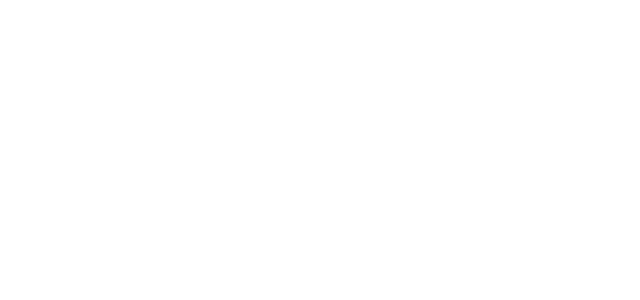
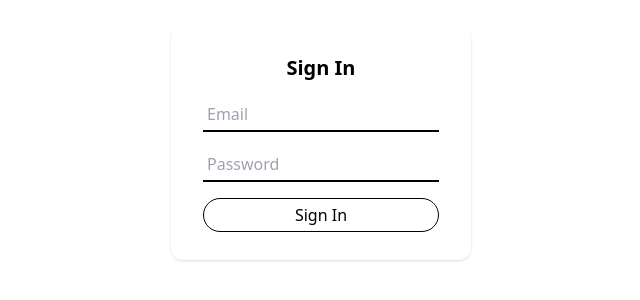
Before and after one commit to RaphaelWright/amalitech-todo, a React (Vite) app: page /login in a window 1280 px wide. Before the commit this address had no page. Shown: the part 166-466 px from the top of the page, without its empty margins (319-959 px from the left). Built offline with nearby package versions, Linux system fonts and the light colour scheme.

Commit message:
integration

```diff
--- a/src/App.jsx
+++ b/src/App.jsx
@@ -1,12 +1,16 @@
 import { BrowserRouter, Routes, Route } from 'react-router-dom'
 import Details from './pages/Details'
 import TodoPage from './pages/TodoPage'
+import SignUp from './pages/SignUp'
+import Login from './pages/Login'
 
 function App() {
   return (
     <BrowserRouter>
       <Routes>
-        <Route path="/" element={<TodoPage />} />
+        <Route path="/" element={<SignUp />} />
+        <Route path="/todo" element={<TodoPage />} />
+        <Route path="/login" element={<Login />} />
         <Route path="/details/:id" element={<Details/>} />
       </Routes>
     </BrowserRouter>
--- /dev/null
+++ b/src/pages/Login.jsx
@@ -0,0 +1,89 @@
+import { useState } from "react";
+import { useNavigate } from "react-router-dom";
+
+const Login = () => {
+  const [email, setEmail] = useState("");
+  const [password, setPassword] = useState("");
+  const [loading, setLoading] = useState(false);
+  const navigate = useNavigate();
+
+
+  function validateEmail(email) {
+    const re = /\S+@\S+\.\S+/;
+    return re.test(email);
+  }
+
+  const handleSubmit =async (e) => {
+    e.preventDefault();
+
+    if (!validateEmail(email)) {
+      alert("Invalid Email");
+      return;
+    }
+
+    setLoading(true);
+
+
+    try {
+
+      const login_response = await fetch('https://user-auth-server.onrender.com/api/v1/user/login', {
+        method: "POST",
+        headers: {
+          "Content-Type": "application/json",
+        },
+        body: JSON.stringify({email, password}),
+      });
+
+      const data = await login_response.json();
+
+      if (!login_response.ok) {
+        throw new Error(data.message || 'Login Failed');
+      }
+
+      localStorage.setItem("token", data.token);
+
+      navigate('/todo')
+
+    } catch (err) {
+      console.log(err.message || 'Login was not successful');
+    } finally {
+      setLoading(false);
+    }
+  };
+
+
+
+  return (
+    <div className = "flex justify-center mt-48">
+
+      <form onSubmit={handleSubmit} className="w-[300px] shadow shadow-orange-400 rounded-xl px-8 py-7 space-y-4 hover:scale-110 transform transition duration-300">
+        <h1 className=" flex justify-center font-bold text-xl mb-2">Sign In</h1>
+
+
+        <p>
+          <input
+            type="email"
+            value={email}
+            onChange={(e) => setEmail(e.target.value)}
+            className=" pl-1 border-b-2 outline-none focus:border-orange-400 py-1 w-full"
+            placeholder="Email"
+          />
+        </p>
+
+        <p>
+          <input
+            type="password"
+            value={password}
+            onChange={(e) => setPassword(e.target.value)}
+            className="pl-1 border-b-2 outline-none focus:border-orange-400 py-1 w-full"
+            placeholder="Password"
+          />
+        </p>
+
+        <button type="submit" className="w-full border py-1 px-10 my-5 rounded-3xl bg-orange-300 hover:border hover:border-orange-400 hover:bg-white">{loading? "Signing In..." : "Sign In"}</button>
+      </form>
+    </div>
+  );
+};
+
+export default Login;
--- /dev/null
+++ b/src/pages/SignUp.jsx
@@ -0,0 +1,160 @@
+import { useEffect, useState } from "react";
+import { useNavigate } from "react-router-dom";
+
+const SignUp = () => {
+  const [firstName, setFirstName] = useState("");
+  const [lastName, setLastName] = useState("");
+  const [email, setEmail] = useState("");
+  const [password, setPassword] = useState("");
+  const [confirmPassword, setConfirmPassword] = useState("");
+  const [loading, setLoading] = useState(false);
+  const navigate = useNavigate();
+
+  function validateEmail(email) {
+    const re = /\S+@\S+\.\S+/;
+    return re.test(email);
+  }
+
+  function confirmPasswordMatch(password, confirmPassword) {
+    if (password.length < 6 || confirmPassword.length < 6) {
+      alert("Password must be at least 6 characters long");
+    }
+    return password === confirmPassword;
+  }
+
+  function resetForm() {
+    setFirstName("");
+    setLastName("");
+    setEmail("");
+    setPassword("");
+    setConfirmPassword("");
+  }
+
+  const handleSubmit = async (e) => {
+    e.preventDefault();
+
+    if (!validateEmail(email)) {
+      alert("Invalid Email");
+      return;
+    }
+
+
+    if (!confirmPasswordMatch(password, confirmPassword)) {
+      alert("Passwords do not match");
+      return;
+    } else {
+
+      setLoading(true)
+      try {
+        const response = await fetch(
+          "https://user-auth-server.onrender.com/api/v1/user/signup",
+          {
+            method: "POST",
+            headers: {
+              "Content-Type": "application/json",
+            },
+
+            body: JSON.stringify({ firstName, lastName, email, password }),
+          }
+        );
+
+        const data = await response.json();
+
+        if (!response.ok) {
+          throw new Error(data.message || "Signup Failed");
+        }
+
+        navigate('/login')
+
+
+      } catch (err) {
+        console.log(err || "Signup was not successful");
+      } finally {
+        resetForm();
+        setLoading(false);
+      }
+
+
+    }
+  };
+
+  useEffect(
+    () => resetForm()
+    ,[])
+
+  return (
+    <div className="flex justify-center mt-48  text-sm">
+      <form
+        onSubmit={handleSubmit}
+        className="w-[300px] shadow shadow-orange-400 rounded-xl px-8 py-7 space-y-4 hover:scale-110 transform transition duration-300"
+      >
+        <h1 className=" flex justify-center font-bold text-xl mb-2">Sign Up</h1>
+        <p>
+          <input
+            type="text"
+            value={firstName}
+            onChange={(e) => setFirstName(e.target.value)}
+            className=" pl-1 border-b-2 outline-none focus:border-orange-400 w-full py-1"
+            placeholder="First Name"
+          />
+        </p>
+
+        <p>
+          <input
+            type="text"
+            value={lastName}
+            onChange={(e) => setLastName(e.target.value)}
+            className=" pl-1 border-b-2 outline-none focus:border-orange-400 w-full py-1"
+            placeholder="Last Name"
+          />
+        </p>
+
+        <p>
+          <input
+            type="email"
+            value={email}
+            onChange={(e) => setEmail(e.target.value)}
+            className=" pl-1 border-b-2 outline-none focus:border-orange-400 py-1 w-full"
+            placeholder="Email"
+          />
+        </p>
+
+        <p>
+          <input
+            type="password"
+            value={password}
+            onChange={(e) => setPassword(e.target.value)}
+            className="pl-1 border-b-2 outline-none focus:border-orange-400 py-1 w-full"
+            placeholder="Password"
+          />
+        </p>
+
+        <p>
+          <input
+            type="password"
+            value={confirmPassword}
+            onChange={(e) => setConfirmPassword(e.target.value)}
+            className=" pl-1 border-b-2 outline-none focus:border-orange-400 w-full py-1"
+            placeholder="Confirm Password"
+          />
+        </p>
+
+        <p className="text-center text-orange-300">
+          Already have an account?{" "}
+          <a href="/login" className="text-orange-400">
+            Login
+          </a>
+        </p>
+
+        <button
+          type="submit"
+          className="w-full border py-1 px-10 my-5 rounded-3xl bg-orange-300 hover:border hover:border-orange-400 hover:bg-white"
+        >
+          {loading ? "Signing Up..." : "Sign Up"}
+        </button>
+      </form>
+    </div>
+  );
+};
+
+export default SignUp;
--- a/src/pages/TodoPage.jsx
+++ b/src/pages/TodoPage.jsx
@@ -1,6 +1,54 @@
 import Todolist from "./Todolist"
+import { useEffect, useState } from "react";
+import { useNavigate } from "react-router-dom";
 
 const TodoPage = () => {
+    const navigate = useNavigate();
+    const [loading, setLoading] = useState(true);
+
+    const logout = () => {
+        localStorage.removeItem("token");
+        navigate("/login");
+    };
+
+    // Function to get token expiration
+    const getTokenExpiration = (token) => {
+        if (!token) {
+            return true;
+        }
+
+        try {
+            const decodedPayload = JSON.parse(atob(token.split(".")[1]));
+            if (!decodedPayload.exp) {
+                return true;
+            }
+
+            const currentDate = Date.now();
+            const expiryTime = decodedPayload.exp * 1000; // Convert to ms
+
+            console.log("Current date: " + currentDate, "Expiry: " + expiryTime);
+
+            return currentDate >= expiryTime; // Return true if token is expired
+        } catch (error) {
+            console.error("Error decoding token:", error);
+            return true; // If there's an error, treat the token as expired
+        }
+    };
+
+    useEffect(() => {
+        const token = localStorage.getItem("token");
+        console.log("Token found:", token);
+
+        if (!token || getTokenExpiration(token)) {
+            console.log("No token or token expired, logging out...");
+            logout();
+        } else {
+            console.log("Token is valid, setting loading to false.");
+            setLoading(false);
+        }
+    }, []);
+
+
   return (
     <div className="bg-background ">
         <div className="shadow">
--- a/src/pages/Todolist.jsx
+++ b/src/pages/Todolist.jsx
@@ -6,11 +6,16 @@
 const Todolist = () => {
 
     const [todos, setTodos] = useState([])
-    const [completed, setCompleted] = useState(false)
+    // const [completed, setCompleted] = useState(false)
 
-    const handleComplete = () => {
-        setCompleted(!completed)
-    }
+    // const handleComplete = () => {
+    //     setCompleted(!completed)
+    // }
+
+    // const deleteTodo = () => {
+    //     setTodos(todos.filter((todo, index) => index !== todos.indexOf(todo)))
+    // }
+
 
     useEffect(() => {
 
@@ -43,7 +48,7 @@
               <Link to={`/details/${todo.id}`}>
                 <span className='flex items-center'>
                   {todo.todo} {/* Access the todo text */}
-                  <Check className='ml-auto mr-2' strokeWidth={1.5} size={24} onClick={handleComplete} />
+                  <Check className='ml-auto mr-2' strokeWidth={1.5} size={24} />
                   <Trash2 className='mr-5' strokeWidth={1.5} />
                 </span>
               </Link>
```
